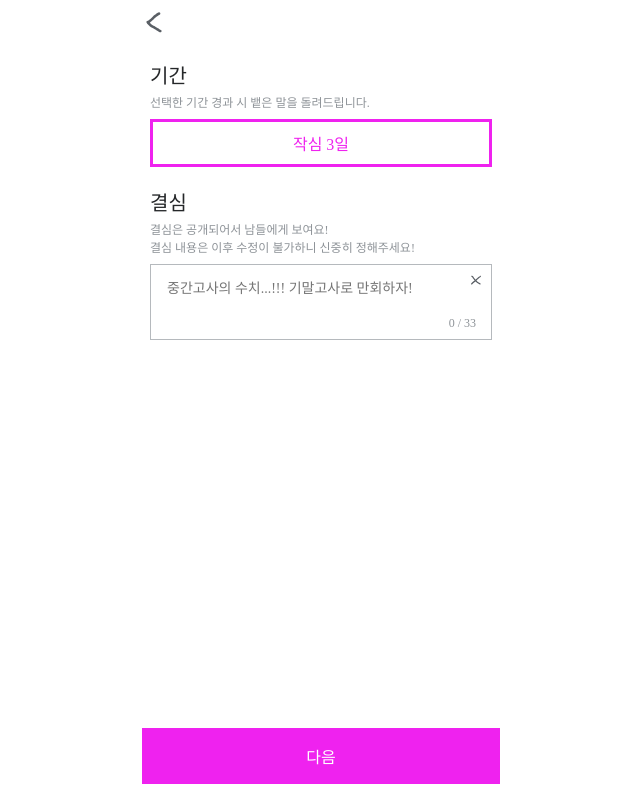
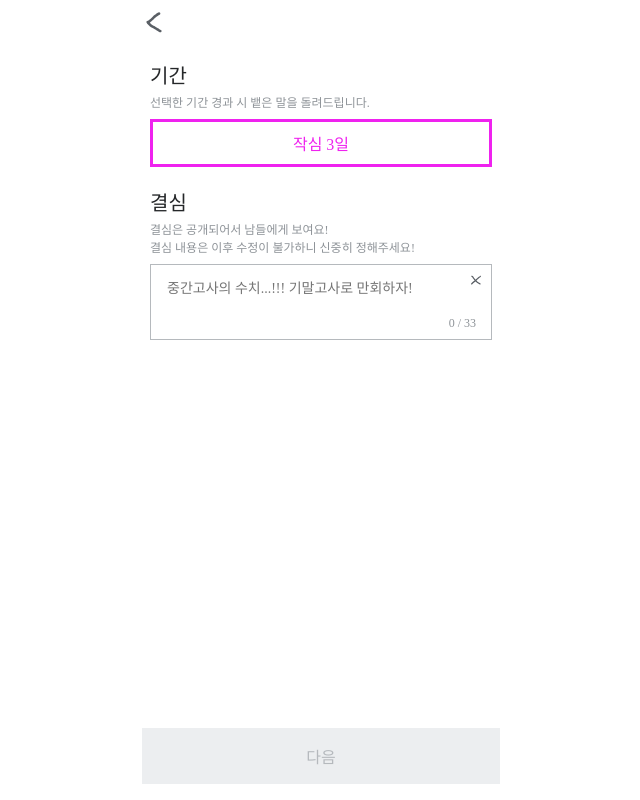
Before and after one commit to yourssu/i-got-it-frontend, a React (Vite) app: page /create in a window 1280 px wide. Shown: the whole page, without its empty margins (319-959 px from the left). Built offline with nearby package versions, Linux system fonts and the light colour scheme; a web font is replaced by a local one; what recoil-persist would draw is missing.

Commit message:
fix (create) : 결심 입력 없으면 버튼 disabled

```diff
--- a/src/pages/Create/Create.tsx
+++ b/src/pages/Create/Create.tsx
@@ -84,6 +84,7 @@ const Create = () => {
       <BoxButton
         type="submit"
         text="다음"
+        isDisabled={!resolution}
         onClick={handleSubmit}
       />
     </>
```
